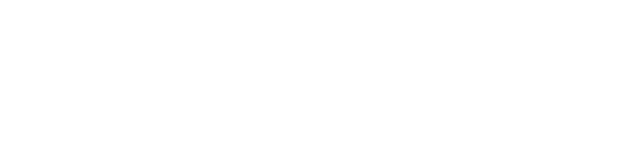
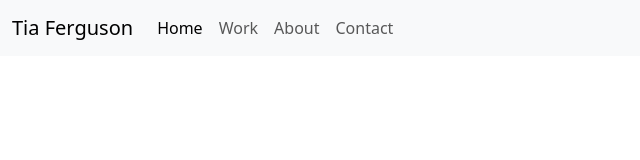
Before and after one commit to Jusferg/Final-Project, a plain HTML site: page about.html in a window 1280 px wide. Shown: the whole page, without its empty margins (0-640 px from the left). Drawn offline with nearby package versions, Linux system fonts and the light colour scheme.

Commit message:
created navbar

```diff
--- a/about.html
+++ b/about.html
@@ -10,6 +10,29 @@
     <script src="https://kit.fontawesome.com/2117692691.js" crossorigin="anonymous"></script>
 </head>
 <body>
-
+    <nav class="navbar navbar-expand-lg bg-body-tertiary">
+        <div class="container-fluid">
+          <a class="navbar-brand" href="#">Tia Ferguson</a>
+          <button class="navbar-toggler" type="button" data-bs-toggle="collapse" data-bs-target="#navbarNav" aria-controls="navbarNav" aria-expanded="false" aria-label="Toggle navigation">
+            <span class="navbar-toggler-icon"></span>
+          </button>
+          <div class="collapse navbar-collapse" id="navbarNav">
+            <ul class="navbar-nav">
+              <li class="nav-item">
+                <a class="nav-link active" aria-current="page" href="#">Home</a>
+              </li>
+              <li class="nav-item">
+                <a class="nav-link" href="#">Work</a>
+              </li>
+              <li class="nav-item">
+                <a class="nav-link" href="#">About</a>
+              </li>
+              <li class="nav-item">
+                <a class="nav-link" href="#">Contact</a>
+              </li>
+            </ul>
+          </div>
+        </div>
+      </nav>
 </body>
 </html>
```
Also changed, not shown: index.html (+24 -1 lines), work.html (+24 -1 lines).
